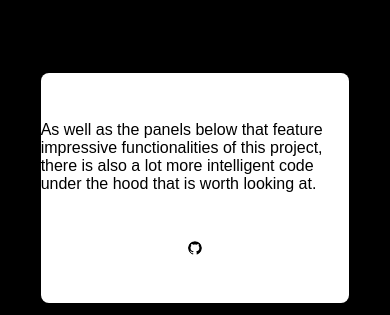
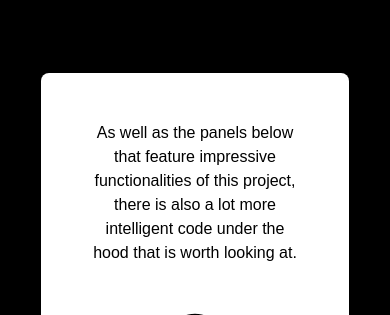
Before and after one commit to Jakes-Git-Hub/Professional-Portfolio, a React (Create React App) app: page /Jammming in a window 390 px wide. Shown: the part 480-795 px from the top of the page. Built offline with nearby package versions, Linux system fonts and the light colour scheme.

Commit message:
Changed responsiveness to showcase container padding and height of showcase containers, also adjusted writting position and margins

```diff
--- a/public/styles.css
+++ b/public/styles.css
@@ -703,7 +703,13 @@ header ul li:hover {
 }
 
 @media screen and (max-width: 1380px) {
-    .content-container-padding-fp, .content-container-padding {
+    .content-container-padding-fp {
+        padding: 6vh 10.42vw !important;
+    }
+}
+
+@media screen and (max-width: 1492px) {
+    .content-container-padding {
         padding: 6vh 10.42vw !important;
     }
 }
@@ -1325,6 +1331,35 @@ header ul li:hover {
     align-items: center;
     justify-content: center;
     border-radius: 8px;
+    height: 400px;
+}
+
+@media screen and (max-width: 1034px) {
+    .highlight-container {
+        flex-direction: column;
+    }
+    .highlight-half-1 {
+        flex-direction: row;
+        height: 50%;
+        width: 100%;
+    }
+    .highlight-half-2 {
+        flex-direction: row;
+        height: 50%;
+        width: 100%;
+    }
+}
+
+@media screen and (max-width: 1728px) {
+    .highlight-container {
+        height: 500px;
+    }
+}
+
+@media screen and (max-width: 1286px) {
+    .highlight-container {
+        height: 600px;
+    }
 }
 
 .highlight-half-1 {
@@ -1359,14 +1394,16 @@ header ul li:hover {
 }
 
 #highlight-desc-p{
-    margin: 3rem 0 1.5rem 0;
+    margin: 3rem 3rem 1.5rem;
+    text-align: center;
+    line-height: 1.5rem;
 }
 
 #hightlight-desc-svg {
     margin: 1.5rem 0 3rem 0;
     transition: transform 0.25s ease-in-out, box-shadow 0.25s ease-in-out;
-    height: 4.5%;
-    width: 4.5%;
+    height: 66px;
+    width: 66px;
     border-radius: 50%;
 }
 
--- a/src/components/GMailMoreComponent.js
+++ b/src/components/GMailMoreComponent.js
@@ -68,7 +68,7 @@ export const GMailMoreComponent = ({
             <div class='content-container-padding black-background-highlights'>
                 <div class='highlight-container white-background'>
                     <div class='highlight-half-1'>
-                        <h3 class='bottom-h3 orange'>Translation Feature</h3>
+                        <h3 class='orange'>Translation Feature</h3>
                         <p class='p-showcase'>
                             This feature allows the user to translate the whole of the text in the app to a multitude of languages - this is done by having a text object that has nested values for each language.
                         </p>
@@ -120,7 +120,7 @@ export const GMailMoreComponent = ({
             <div class='content-container-padding black-background-highlights'>
                 <div class='highlight-container white-background'>
                     <div class='highlight-half-1'>
-                        <h3 className='orange' id='SGH3'>Send Grid API Email Authorisation</h3>
+                        <h3 className='orange'>Send Grid API Email Authorisation</h3>
                         <p class='p-showcase'>
                             This authorisation method uses Send Grid and a custom API end point in my Express.js server - which takes in an inputted email. It then creates a random 6 digit verification code which is sent to the user via email and if they enter it correctly they can continue the form, or log in if they have forgotten their password.
                         </p>
@@ -155,7 +155,7 @@ export const GMailMoreComponent = ({
                         </video>
                     </div>
                     <div class='highlight-half-1'>
-                        <h3 className='orange' id='geo-h3'>Custom IP Grabber API Paired with IP Geolocation API</h3>
+                        <h3 className='orange'>Custom IP Grabber API Paired with IP Geolocation API</h3>
                         <p class='p-showcase'>
                             In my server there is a custom end point that uses either the forwardedFor request header or the remoteAddress request socket to return the users IP. We then have a grabUserIPHook, which makes a request to that end point to return the users Ip.
                         </p>
@@ -213,7 +213,7 @@ export const GMailMoreComponent = ({
                         </video>
                     </div>
                     <div class='highlight-half-1'>
-                        <h3 className='orange' id='responsivity-h3'>Responsivity</h3>
+                        <h3 className='orange'>Responsivity</h3>
                         <p class='p-showcase'>
                             The app is fully responsive, using media queries to apply optimal layouts or sophisticatedly hide aspects of the page fluidly depending on screen size.
                         </p>
@@ -221,7 +221,7 @@ export const GMailMoreComponent = ({
                             Responsivty is also used for the MUI language changer menu where the extent of the menu height is calculated depending on the height of the screen.
                         </p>
                         <p class='p-showcase'>
-                            It also uses responsive css formats to dyanmically render elements positions and sizes in the browser. This improves UI and UX for all different hardware users.
+                            It also uses responsive css formats to dyanmically render elements positions and sizes in the browser. This improves UI and UX for all different screen sizes.
                         </p>
                     </div>
 
```
